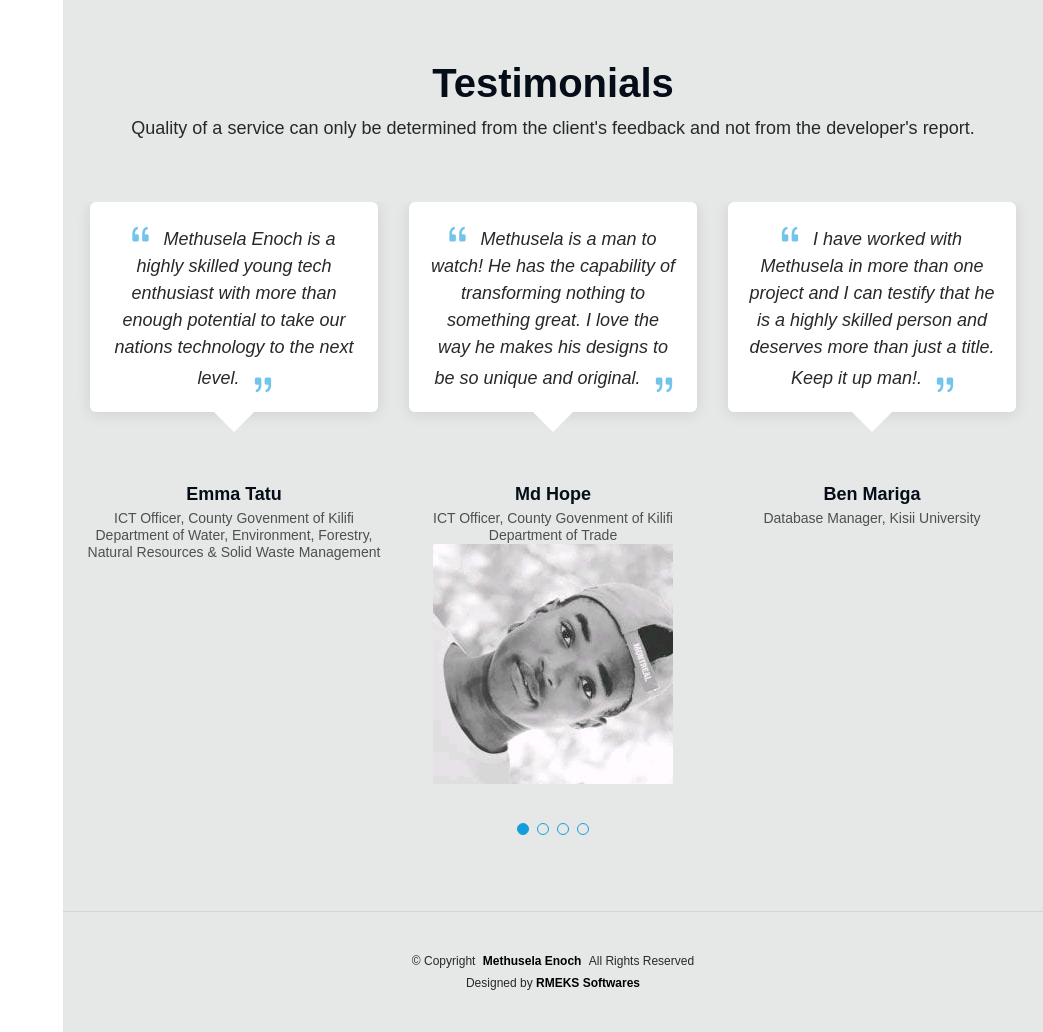
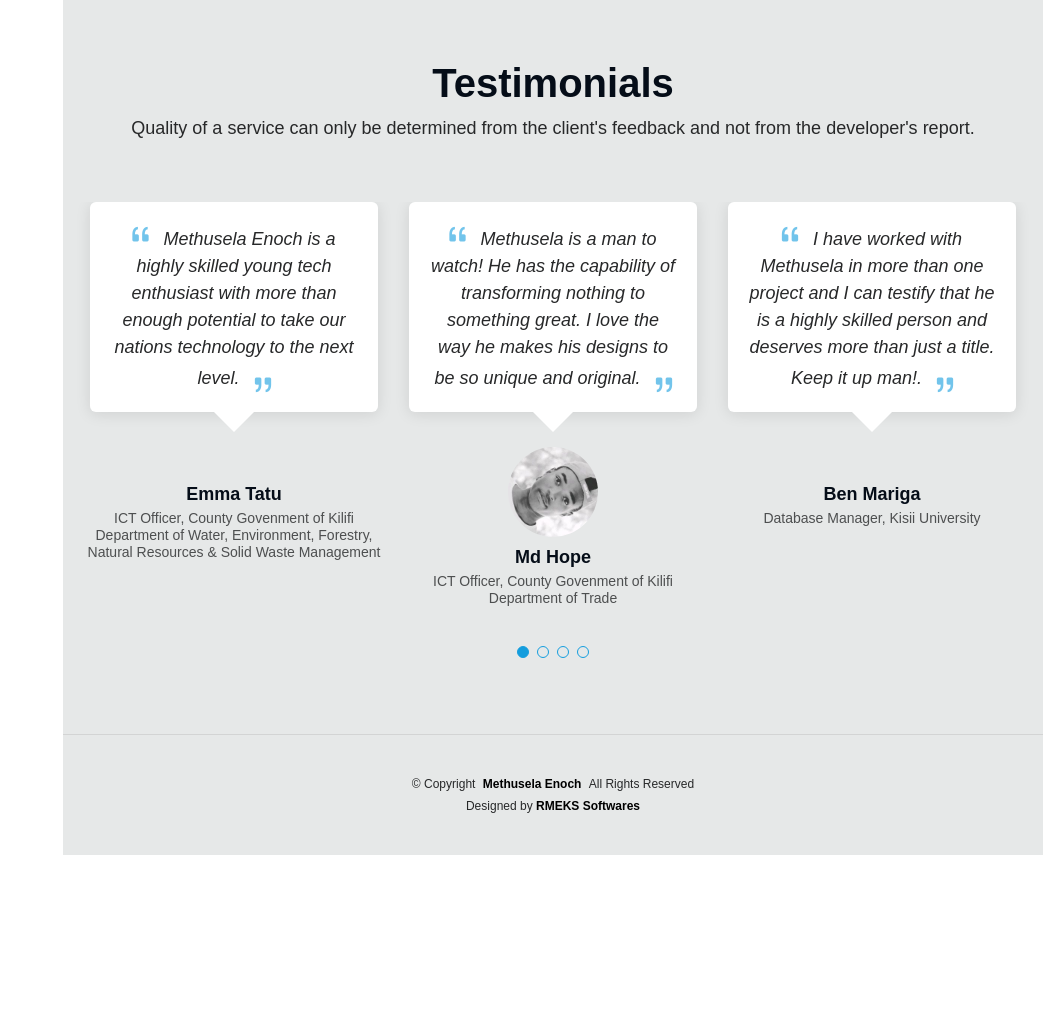
Before and after one commit to Methusela11/Kick-of-RMEKS-Software-Company, a Django app: page /services/ in a window 1280 px wide. Shown: the part 1148-2180 px from the top of the page, without its empty margins (237-1280 px from the left). After the commit the page ends 2003 px from the top, so only its background shows below. Run offline with Django 4.2, Linux system fonts and the light colour scheme; some libraries are stand-ins or nearby versions.

Commit message:
update md hope img

```diff
--- a/rmeks/templates/services.html
+++ b/rmeks/templates/services.html
@@ -275,10 +275,9 @@
                       I love the way he makes his designs to be so unique and original.</span>
                   <i class="bi bi-quote quote-icon-right"></i>
                 </p>
-                <img src=" " class="testimonial-img" alt="">
+                <img src="{% static 'assets/img/methusela.png' %}" class="testimonial-img" alt="">
                 <h3>Md Hope</h3>
                 <h4>ICT Officer, County Govenment of Kilifi <br>Department of Trade</h4>
-                  <img src="{% static 'assets/img/methusela.png' %}" alt="">
               </div>
             </div><!-- End testimonial item -->
 
```
